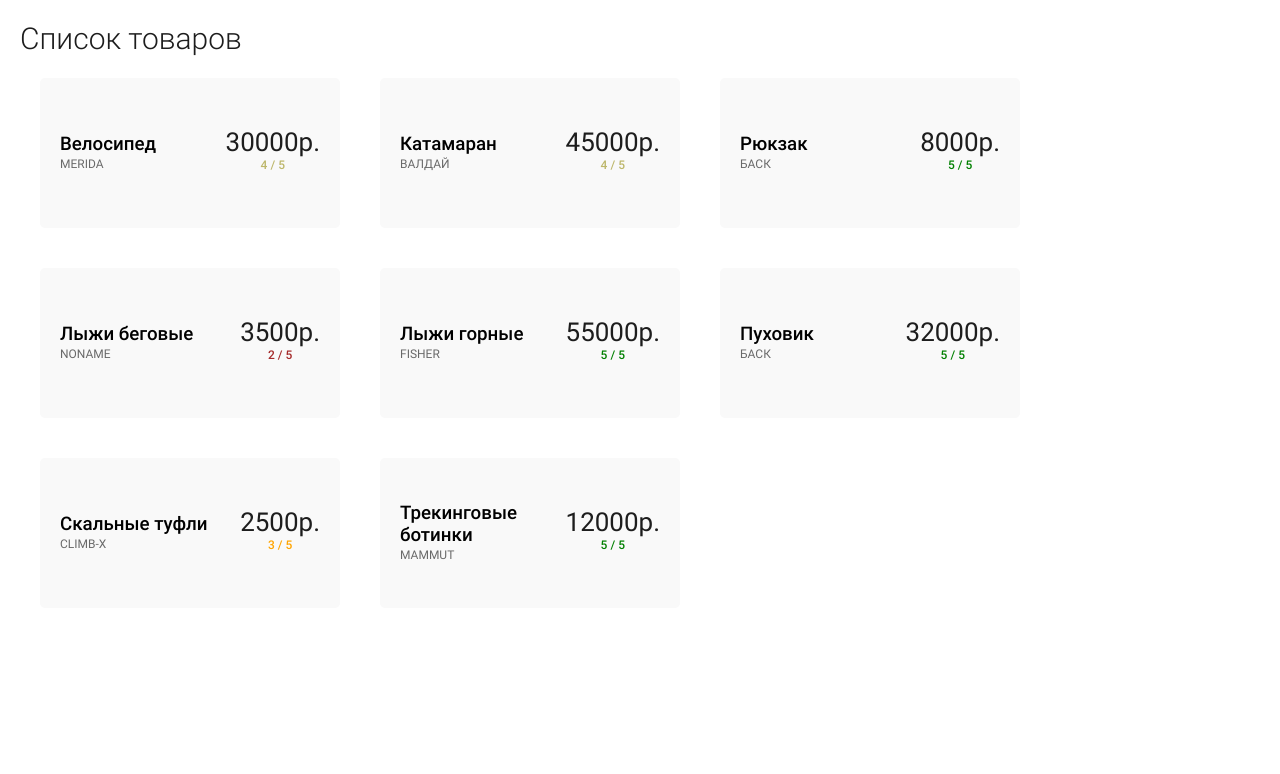
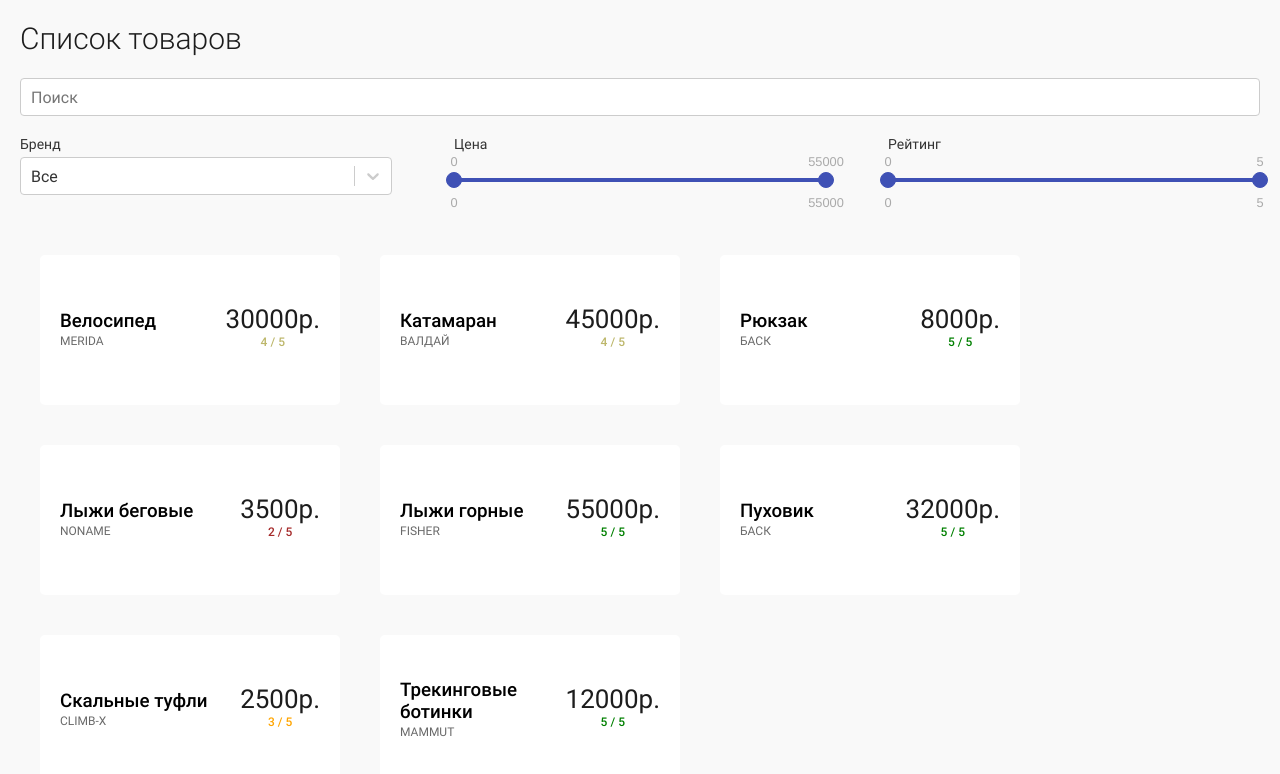
Before and after one commit to pirotech/rsd-test-task, a React app: page / in a window 1280 px wide. Shown: the top 774 px of the page. Built offline with nearby package versions, Linux system fonts and the light colour scheme.

Commit message:
Filters created

```diff
--- a/package.json
+++ b/package.json
@@ -16,10 +16,13 @@
     "js-cookie": "^2.2.0",
     "react": "^16.4.1",
     "react-dom": "^16.4.1",
+    "react-input-range": "^1.3.0",
+    "react-paginate": "^6.3.0",
     "react-redux": "^5.0.7",
     "react-router": "^4.3.1",
     "react-router-dom": "^4.3.1",
     "react-router-redux": "^4.0.8",
+    "react-select": "^3.0.4",
     "redux": "^4.0.0",
     "redux-thunk": "^2.3.0",
     "styled-components": "^4.3.2"
--- a/src/components/mainPage/MainPage.jsx
+++ b/src/components/mainPage/MainPage.jsx
@@ -1,5 +1,8 @@
 import React, { Component } from 'react';
 import UiCard from '../../shared/components/ui-card/UiCard';
+import UiTextField from '../../shared/components/ui-text-field/UiTextField';
+import UiSelect from '../../shared/components/ui-select/UiSelect';
+import UiRange from '../../shared/components/ui-range/UiRange';
 import goods from './goods.json';
 import './MainPage.scss';
 
@@ -9,17 +12,111 @@ class MainPage extends Component {
 		super(props);
 		this.state = {
 			goods: [],
+      filteredGoods: [],
+
+			searchString: '',
+			brand: { value: 'Все', label: 'Все' },
+			brands: [
+				{ value: 'Все', label: 'Все' },
+				{ value: 'Merida', label: 'Merida' },
+				{ value: 'Валдай', label: 'Валдай' },
+				{ value: 'Баск', label: 'Баск' },
+				{ value: 'Noname', label: 'Noname' },
+				{ value: 'Fisher', label: 'Fisher' },
+				{ value: 'Climb-x', label: 'Climb-x' },
+				{ value: 'Mammut', label: 'Mammut' },
+			],
+			price: {
+				min: 0,
+				max: 55000,
+			},
+			rating: {
+				min: 0,
+				max: 5,
+			},
 		};
 	}
+
+	onFieldChange = (name, value) => {
+		this.setState({
+			[name]: value,
+		}, this.filterGoods);
+  };
+
+	filterGoods = () => {
+    const filteredGoods = this.state.goods.filter((item) => {
+      const name = item.name.toLowerCase();
+      const searchString = this.state.searchString.toLowerCase();
+      if (!searchString) {
+        return true;
+      }
+      return name.includes(searchString);
+    }).filter((item) => {
+      const brand = item.brand.toLowerCase();
+      const filterBrand = this.state.brand && this.state.brand.value.toLowerCase();
+      return filterBrand === 'все' || brand === filterBrand;
+    }).filter((item) => {
+      const { min, max } = this.state.price;
+      return item.price >= min && item.price <= max;
+    }).filter((item => {
+      const { min, max } = this.state.rating;
+      return item.rating >= min && item.rating <= max;
+    }));
+    this.setState({
+      filteredGoods,
+    });
+  };
 
 	render() {
 		return (
 			<div className="main-page">
 				<h1>Список товаров</h1>
-				<ul className="main-page__goods">
-					{this.state.goods.map(item => (
+        <div className="filters">
+					<div className="filters__search-line">
+						<UiTextField
+							value={this.state.searchString}
+							placeholder="Поиск"
+              onChange={(event) => this.onFieldChange('searchString', event.target.value)}
+						/>
+					</div>
+					<div className="filters-line">
+						<div className="filters__brand">
+							<label>Бренд</label>
+							<UiSelect
+								value={this.state.brand}
+								options={this.state.brands}
+								onChange={(value) => this.onFieldChange('brand', value)}
+							/>
+						</div>
+						<div className="filters__price">
+							<label>Цена</label>
+							<UiRange
+								value={this.state.price}
+								draggableTrack
+								minValue={0}
+								maxValue={55000}
+								step={500}
+								onChange={value => this.onFieldChange('price', value)}
+								OnChangeComplete={() => {}}
+							/>
+						</div>
+						<div className="filters__rating">
+							<label>Рейтинг</label>
+							<UiRange
+								value={this.state.rating}
+								draggableTrack
+								minValue={0}
+								maxValue={5}
+								onChange={value => this.onFieldChange('rating', value)}
+								OnChangeComplete={() => {}}
+							/>
+						</div>
+					</div>
+        </div>
+				<ul className="goods">
+					{this.state.filteredGoods.map(item => (
 						<li key={item.id}>
-							<UiCard className="main-page__good" {...item} />
+							<UiCard className="item" {...item} />
 						</li>
 					))}
 				</ul>
@@ -30,7 +127,9 @@ class MainPage extends Component {
 	componentDidMount() {
 		this.setState({
 			goods,
+      filteredGoods: goods,
 		});
+		// this.filterGoods();
 	}
 }
 
--- a/src/components/mainPage/MainPage.scss
+++ b/src/components/mainPage/MainPage.scss
@@ -1,11 +1,48 @@
 .main-page {
+  width: 100%;
   padding: 20px;
-  &__goods {
+  background-color: lighten(lightgray, 15%);
+  .filters {
+    &-line {
+      display: flex;
+      flex-direction: row;
+      justify-content: space-between;
+      align-items: flex-start;
+      margin-top: 20px;
+    }
+    &__search-line, &__brand, &__price, &__rating {
+      display: flex;
+      flex-direction: column;
+    }
+    &__search-line {
+      margin-top: 20px;
+    }
+    &__brand {
+      width: 30%;
+      label {
+        margin-bottom: 5px;
+      }
+    }
+    &__price {
+      width: 30%;
+      label {
+        padding-bottom: 20px;
+      }
+    }
+    &__rating {
+      width: 30%;
+      label {
+        padding-bottom: 20px;
+      }
+    }
+  }
+  .goods {
     display: flex;
     flex-direction: row;
     flex-wrap: wrap;
-  }
-  &__good {
-    margin: 20px;
+    margin-top: 40px;
+    .item {
+      margin: 20px;
+    }
   }
 }
--- a/src/shared/components/ui-card/UiCard.scss
+++ b/src/shared/components/ui-card/UiCard.scss
@@ -7,7 +7,7 @@
   height: 150px;
   padding: 20px;
   border-radius: 5px;
-  background-color: lighten(lightgray, 15%);
+  background-color: white;
   transition: all 0.3s;
   cursor: pointer;
   position: relative;
--- /dev/null
+++ b/src/shared/components/ui-range/UiRange.js
@@ -0,0 +1,9 @@
+import styled from 'styled-components';
+import InputRange from 'react-input-range';
+import 'react-input-range/lib/css/index.css';
+
+
+const UiRange = styled(InputRange)`
+`;
+
+export default UiRange;
--- /dev/null
+++ b/src/shared/components/ui-select/UiSelect.jsx
@@ -0,0 +1,31 @@
+import React from 'react';
+import PropTypes from 'prop-types';
+import Select from 'react-select';
+import './UiSelect.scss';
+
+
+const UiSelect = ({ className, value, options, onChange }) => {
+  const classNames = {
+    select: (className ? className + ' ' : '') + 'ui-select',
+  };
+
+  return (
+    <Select
+      className={classNames.select}
+      classNamePrefix="ui-select"
+      isSearchable={false}
+      value={value}
+      options={options}
+      onChange={onChange}
+    />
+  );
+};
+
+UiSelect.propTypes = {
+  className: PropTypes.string,
+  value: PropTypes.object,
+  options: PropTypes.arrayOf(PropTypes.object),
+  onChange: PropTypes.func,
+};
+
+export default UiSelect;
--- /dev/null
+++ b/src/shared/components/ui-select/UiSelect.scss
@@ -0,0 +1,2 @@
+.ui-select {
+}
--- /dev/null
+++ b/src/shared/components/ui-text-field/UiTextField.js
@@ -0,0 +1,21 @@
+import styled from 'styled-components';
+
+
+const UiTextField = styled.input`
+  width: 100%;
+  height: 38px;
+  padding: 5px 10px;
+  border: 1px solid hsl(0, 0%, 80%);
+  border-radius: 4px;
+  background-color: white;
+  transition: all 0.1s;
+  font-family: Roboto, sans-serif;
+  font-size: 16px;
+  color: #333;
+  outline: none;
+  &:hover {
+    border: 1px solid hsl(0, 0%, 70%);
+  }
+`;
+
+export default UiTextField;
--- a/src/shared/css/_typography.scss
+++ b/src/shared/css/_typography.scss
@@ -38,3 +38,8 @@ a {
 	font-size: 14px;
 	line-height: 18px;
 }
+label {
+	font-family: Roboto, sans-serif;
+	font-size: 14px;
+	color: #333;
+}
```
Also changed, not shown: 1 other file (tests, documents, lock files or other folders).
